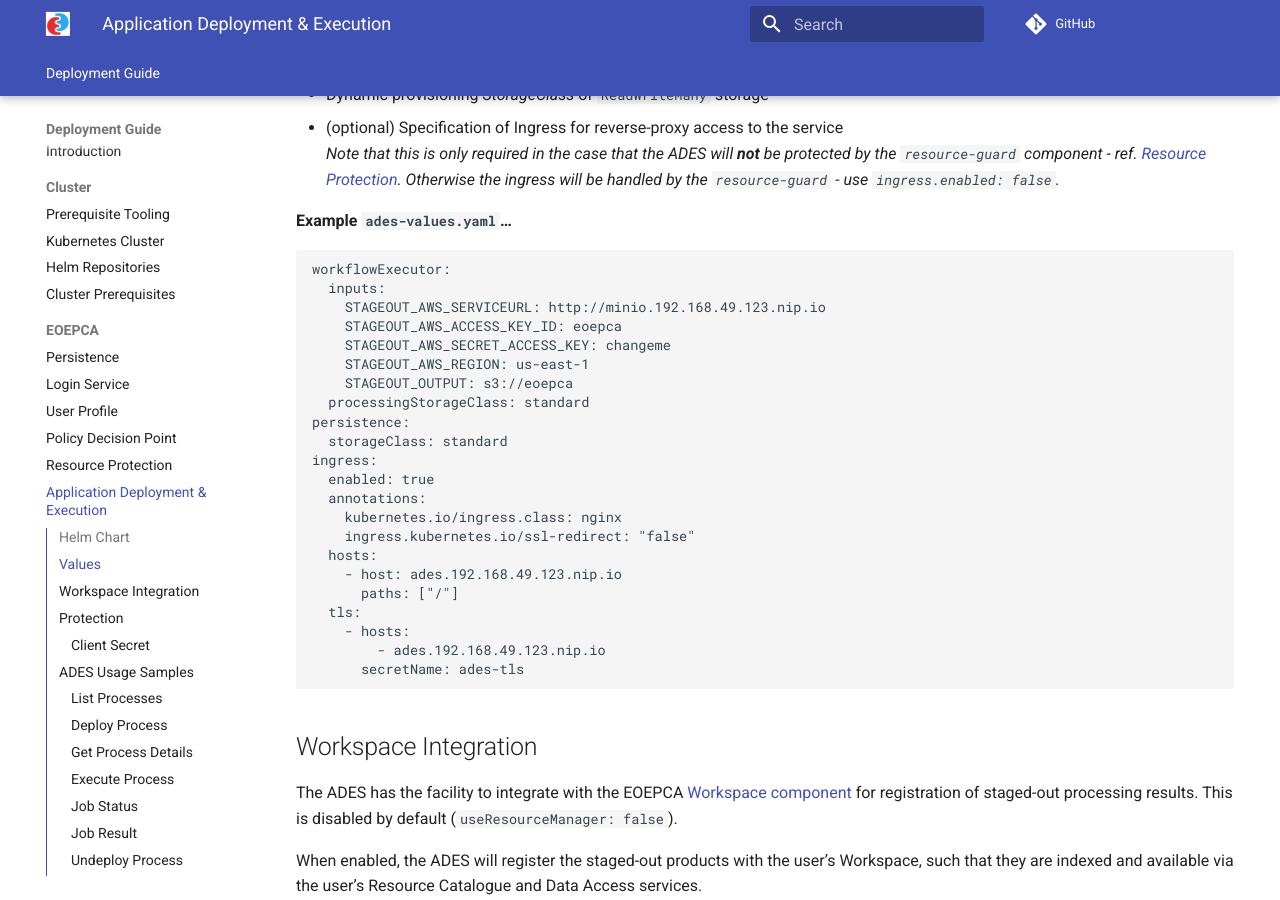
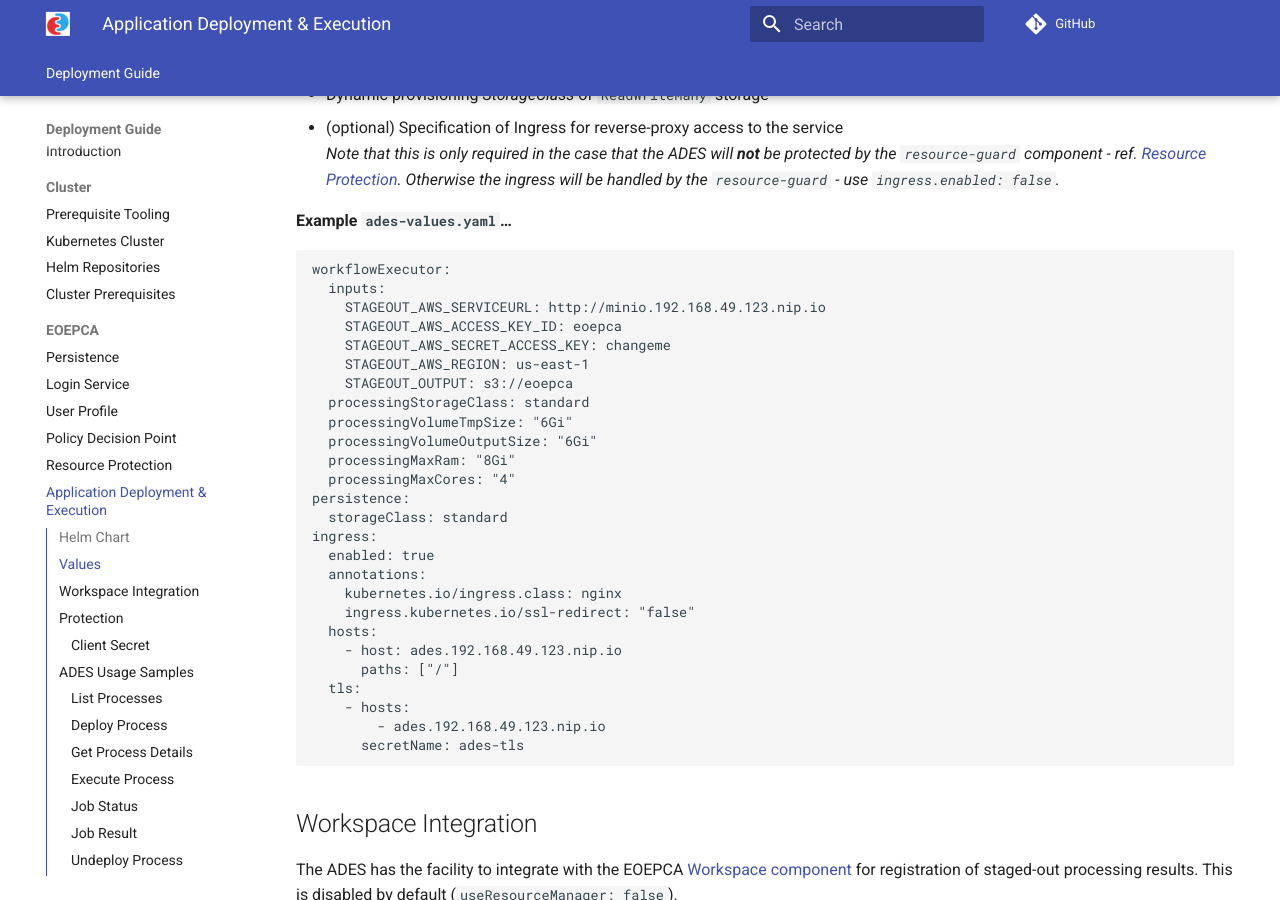
Before and after one commit to EOEPCA/deployment-guide, an MkDocs documentation site: the page built from docs/eoepca/ades.md, in a window 1280 px wide and 900 px high, scrolled down 603 px. Built offline with MkDocs 1.6.1 and Material for MkDocs 9.7.7, drawn with Linux system fonts in a browser that asks for light colours; comment, search, counter and statistics services are not loaded.

Commit message:
Align ades to eoepca v1.1

```diff
--- a/docs/eoepca/ades.md
+++ b/docs/eoepca/ades.md
@@ -32,6 +32,10 @@ workflowExecutor:
     STAGEOUT_AWS_REGION: us-east-1
     STAGEOUT_OUTPUT: s3://eoepca
   processingStorageClass: standard
+  processingVolumeTmpSize: "6Gi"
+  processingVolumeOutputSize: "6Gi"
+  processingMaxRam: "8Gi"
+  processingMaxCores: "4"
 persistence:
   storageClass: standard
 ingress:
```
Also changed, not shown: 2 other files.
